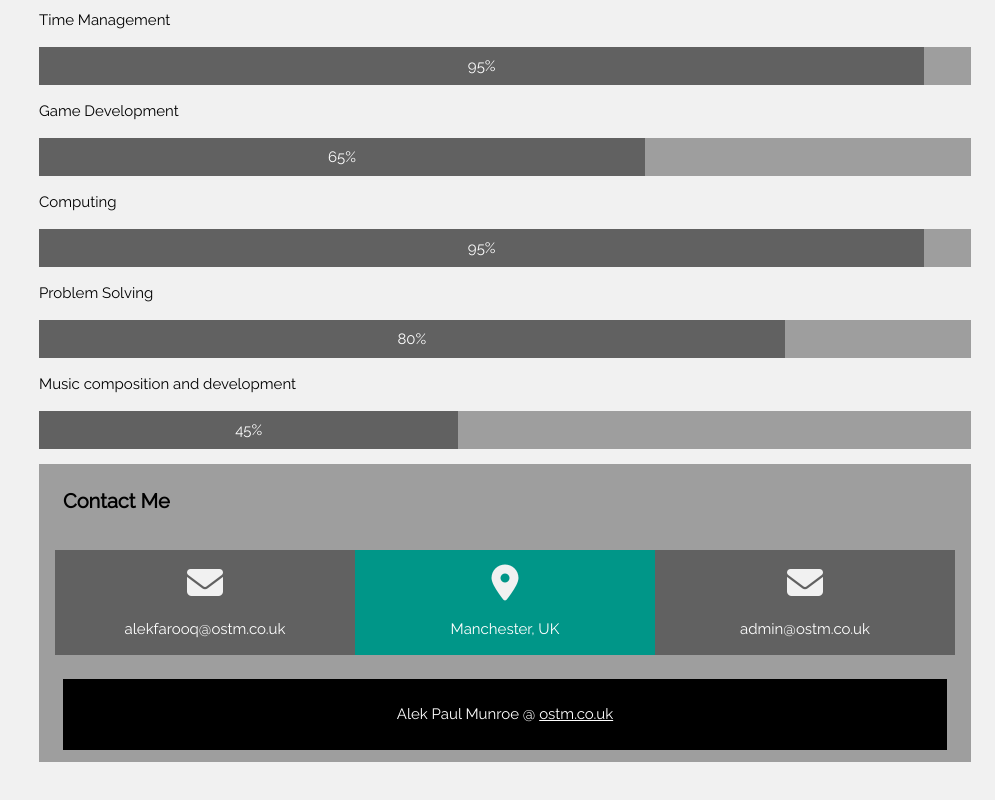
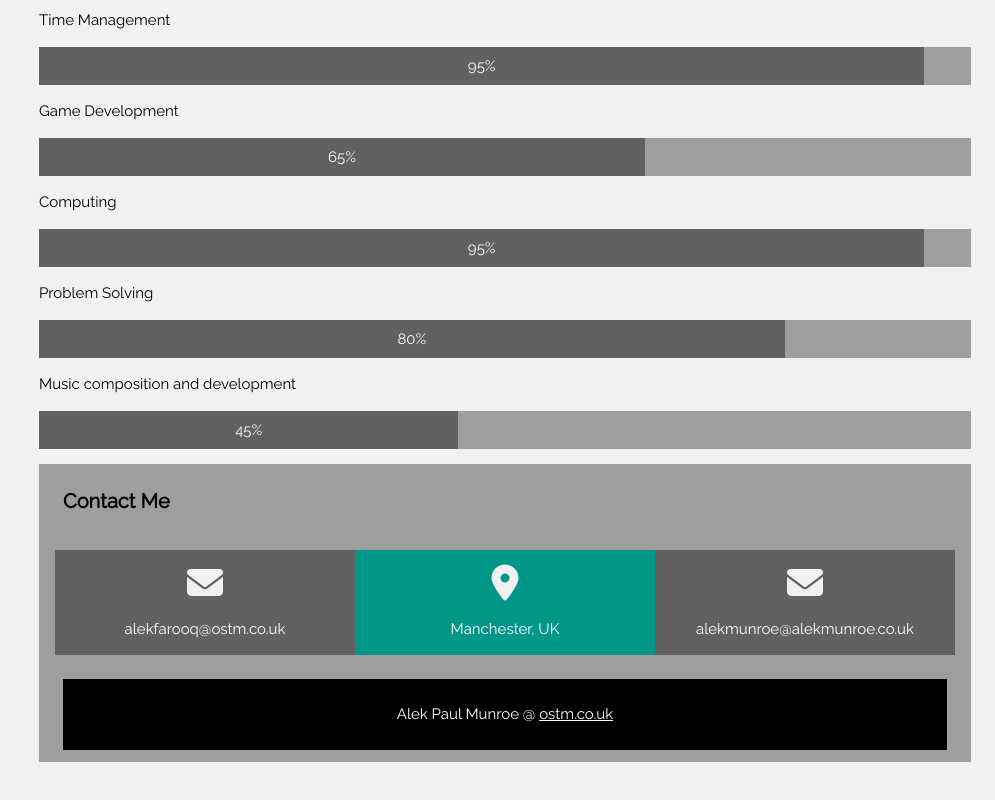
Before and after one commit to ostmradio/AlekMunroe-Portfolio, a plain HTML site: page index.html in a window 1280 px wide. Shown: the part 5156-5956 px from the top of the page, without its empty margins (285-1280 px from the left). Drawn offline with nearby package versions, Linux system fonts and the light colour scheme.

Commit message:
22-04-2025 03

```diff
--- a/index.html
+++ b/index.html
@@ -390,7 +390,7 @@
                     </div>
                     <div class="w3-third w3-dark-grey">
                         <p><i class="fa fa-envelope w3-xxlarge w3-text-light-grey"></i></p>
-                        <p>admin@ostm.co.uk</p>
+                        <p>alekmunroe@alekmunroe.co.uk</p>
                     </div>
                 </div>
 
```
